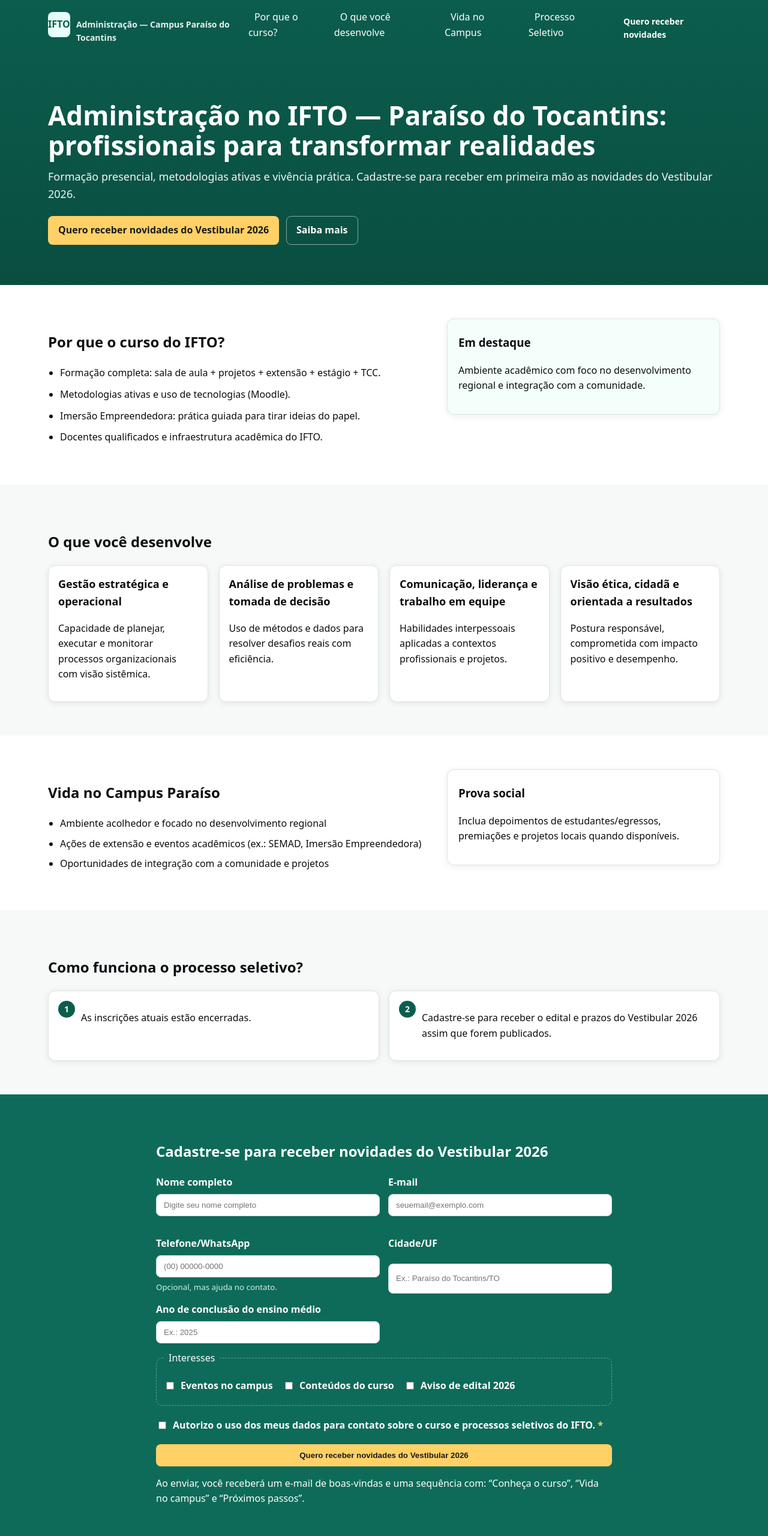
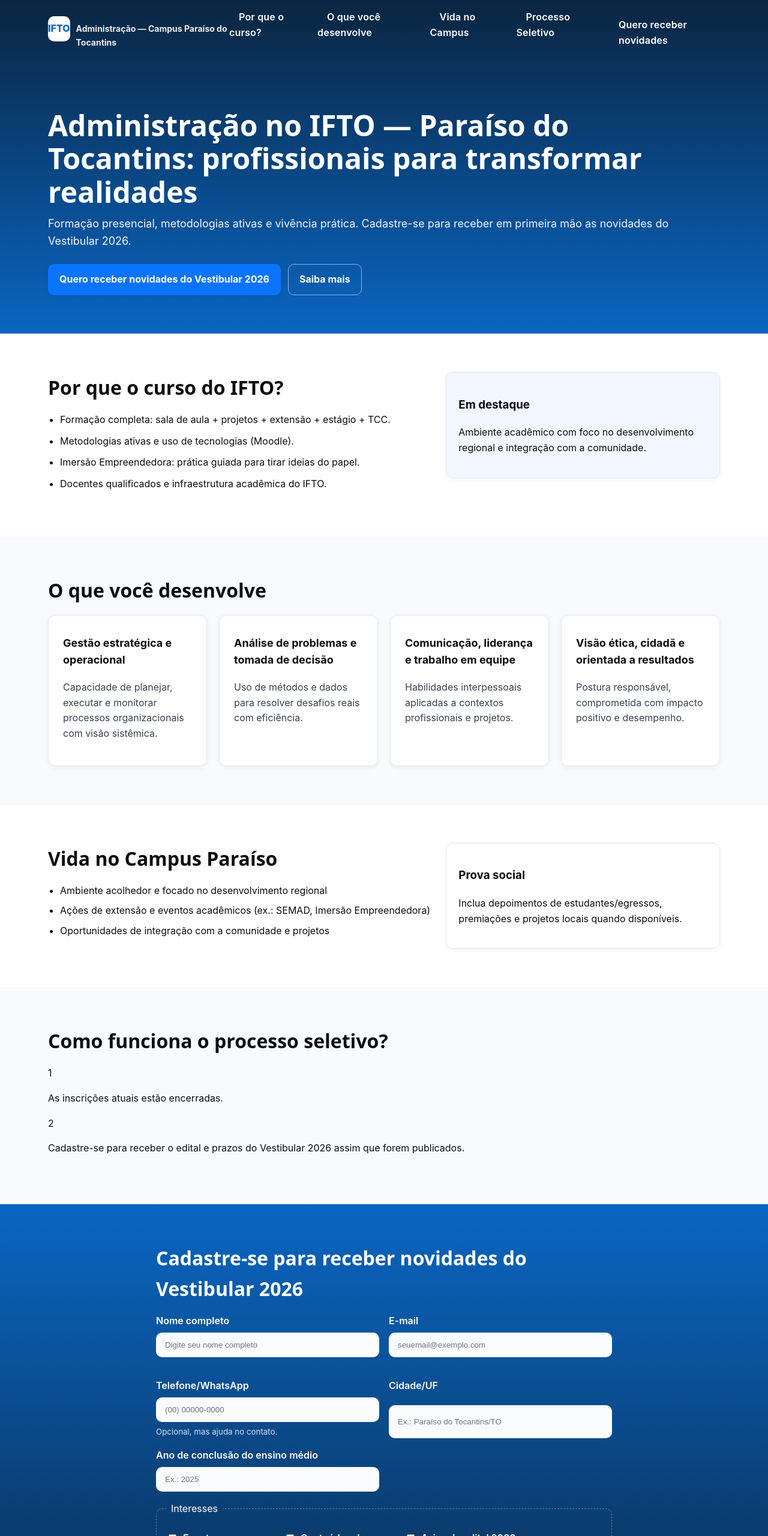
Before and after one commit to Gleydsonnoronham/interessados2026, a plain HTML site: page index.html in a window 1280 px wide. Shown: the top 2560 px of the page at 60% size. Drawn offline with Linux system fonts and the light colour scheme.

Commit message:
Update styles.css
Visual novo

```diff
--- a/styles.css
+++ b/styles.css
@@ -1,239 +1,385 @@
+/* ===========================
+   Design System (Tokens)
+=========================== */
 :root {
-  --bg: #ffffff;
-  --fg: #0a0d10;
-  --muted: #5c6370;
-  --brand: #0b5d4d;
-  --brand-contrast: #e6fff8;
-  --accent: #ffd166;
-  --surface: #f6f9f8;
-  --border: #dbe5e0;
-  --error: #c0392b;
-  --focus: #2d9cdb;
-  --shadow: 0 2px 12px rgba(0,0,0,0.08);
+  /* Paleta Impacto: azul, branco, preto */
+  --brand-600: #0B74FF;
+  --brand-700: #0A66C2;
+  --brand-800: #0A2540;
+  --accent-400: #06B6D4;
+
+  --ink-900: #0B0D11;
+  --ink-800: #1F2937;
+  --ink-700: #374151;
+  --ink-600: #4B5563;
+
+  --surface-0: #FFFFFF;
+  --surface-50: #F8FAFC;
+  --surface-100: #F1F5F9;
+
+  --border: #E5E7EB;
+  --focus-ring: rgba(11, 116, 255, 0.28);
+  --error: #DC2626;
+
+  --radius-lg: 12px;
+  --radius-md: 10px;
+  --radius-sm: 8px;
+
+  --shadow-sm: 0 2px 8px rgba(10,37,64,.06);
+  --shadow-md: 0 8px 24px rgba(10,37,64,.08);
+
+  /* Tipografia */
+  --ff-title: "Manrope", system-ui, -apple-system, Segoe UI, Roboto, Arial, sans-serif;
+  --ff-body: "Inter", system-ui, -apple-system, Segoe UI, Roboto, Arial, sans-serif;
+
+  /* Layout */
+  --container: min(1120px, 92vw);
+  --space-2: 8px;
+  --space-3: 12px;
+  --space-4: 16px;
+  --space-5: 20px;
+  --space-6: 24px;
+  --space-8: 32px;
+  --space-10: 40px;
+  --space-12: 48px;
+  --space-16: 64px;
 }
 
+/* ===========================
+   Base
+=========================== */
 * { box-sizing: border-box; }
 html { scroll-behavior: smooth; }
 body {
   margin: 0;
-  font-family: system-ui, -apple-system, Segoe UI, Roboto, Ubuntu, Cantarell, "Helvetica Neue", Arial, "Noto Sans", "Liberation Sans", sans-serif;
-  color: var(--fg);
-  background: var(--bg);
+  color: var(--ink-900);
+  background: var(--surface-0);
+  font-family: var(--ff-body);
+  font-size: 16px;
   line-height: 1.6;
   text-rendering: optimizeLegibility;
 }
 
-.container {
-  width: min(1120px, 92vw);
-  margin: 0 auto;
-}
-
+.container { width: var(--container); margin: 0 auto; }
 .narrow { width: min(760px, 92vw); }
+.section { padding: var(--space-16) 0; }
+.section.alt { background: var(--surface-50); }
+.section.slim { padding: var(--space-8) 0; }
 
 .skip-link {
-  position: absolute;
-  left: -9999px;
-  top: 0;
-  background: var(--brand);
+  position: absolute; left: -9999px; top: 0;
+  background: var(--brand-700); color: #fff; padding: var(--space-2) var(--space-3);
+  z-index: 1000; border-radius: var(--radius-sm);
+}
+.skip-link:focus { left: var(--space-2); }
+
+/* ===========================
+   Header e Navegação
+=========================== */
+.site-header {
   color: #fff;
-  padding: 8px 12px;
-  z-index: 999;
-}
-.skip-link:focus { left: 8px; }
-
-.site-header {
-  background: linear-gradient(180deg, var(--brand) 0%, #0a4e40 100%);
-  color: #fff;
+  background: linear-gradient(180deg, var(--brand-800) 0%, var(--brand-700) 100%);
+  position: relative;
+  overflow: clip;
 }
 
 .header-wrap {
   display: flex; align-items: center; justify-content: space-between;
-  padding: 16px 0;
+  padding: var(--space-4) 0;
 }
 
-.brand {
-  display: flex; align-items: baseline; gap: 10px; font-weight: 700;
-}
+.brand { display: flex; align-items: baseline; gap: 10px; font-weight: 700; }
 .brand-mark {
   display: inline-grid; place-items: center;
-  width: 42px; height: 42px; border-radius: 8px;
-  background: var(--brand-contrast); color: var(--brand);
+  width: 42px; height: 42px; border-radius: 10px;
+  background: #ffffff; color: var(--brand-700);
   font-weight: 800;
 }
-.brand-text { font-size: 14px; opacity: 0.9; }
+.brand-text { font-size: 14px; opacity: 0.92; }
 
 .site-nav .nav-list {
-  display: flex; gap: 16px; list-style: none; padding: 0; margin: 0;
+  display: flex; gap: var(--space-4); list-style: none; padding: 0; margin: 0;
 }
 .site-nav a {
-  color: #fff; text-decoration: none; padding: 8px 10px; border-radius: 6px;
+  color: #fff; text-decoration: none; padding: var(--space-3) var(--space-4); border-radius: var(--radius-sm);
+  font-weight: 600; letter-spacing: .2px;
 }
-.site-nav a:hover, .site-nav a:focus-visible {
-  background: rgba(255,255,255,0.1);
-  outline: none;
-}
+.site-nav a:hover, .site-nav a:focus-visible { background: rgba(255,255,255,.12); outline: none; }
 
 .nav-toggle {
   border: 1px solid rgba(255,255,255,0.4);
-  background: transparent; color: #fff; padding: 8px 10px;
-  border-radius: 6px; display: none; align-items: center; gap: 8px;
+  background: transparent; color: #fff; padding: var(--space-3) var(--space-4);
+  border-radius: var(--radius-sm); display: none; align-items: center; gap: 8px;
 }
-.nav-toggle-bar {
-  display: block; width: 18px; height: 2px; background: #fff; margin: 3px 0;
-}
+.nav-toggle-bar { display: block; width: 18px; height: 2px; background: #fff; margin: 3px 0; }
 .nav-toggle-text { font-size: 14px; }
 
+/* Backdrop p/ menu mobile */
+.backdrop {
+  position: fixed; inset: 0; background: rgba(0,0,0,.35);
+  opacity: 0; pointer-events: none; transition: opacity .2s ease;
+}
+.backdrop.show { opacity: 1; pointer-events: auto; }
+
+/* ===========================
+   Hero
+=========================== */
 .hero {
-  padding: 48px 0 56px;
+  position: relative;
+  padding: var(--space-12) 0 var(--space-16);
 }
-.hero-content {
-  padding: 24px 0 12px;
+.hero-bg {
+  position: absolute; inset: 0; z-index: 0;
+  background:
+    radial-gradient(180px 180px at 15% 20%, rgba(11,116,255,.25) 0%, transparent 70%),
+    radial-gradient(240px 240px at 85% 10%, rgba(6,182,212,.20) 0%, transparent 70%),
+    linear-gradient(180deg, rgba(10,37,64,.25), rgba(10,37,64,.25));
+}
+.hero-content { position: relative; z-index: 1; padding-top: var(--space-6); }
+.kicker {
+  color: #DCEBFF; text-transform: uppercase; letter-spacing: .12em; font-weight: 700; font-size: 12px;
+  margin: 0 0 var(--space-2);
 }
 .hero h1 {
-  margin: 0 0 12px; font-size: clamp(28px, 4.2vw, 44px); line-height: 1.15;
+  margin: 0 0 var(--space-3);
+  font-family: var(--ff-title);
+  font-size: clamp(32px, 5vw, 48px);
+  line-height: 1.15;
+  color: #fff;
 }
 .subtitle {
-  font-size: clamp(16px, 2.6vw, 18px); opacity: 0.95; margin: 0 0 22px;
+  color: #F3F7FF; font-size: clamp(16px, 2.6vw, 18px);
+  margin: 0 0 var(--space-6);
 }
-.hero-ctas { display: flex; gap: 12px; flex-wrap: wrap; }
+.hero-ctas { display: flex; gap: var(--space-3); flex-wrap: wrap; }
 
+/* ===========================
+   Botões
+=========================== */
 .btn {
   display: inline-block;
-  padding: 10px 16px;
-  border-radius: 8px;
+  padding: 12px 18px;
+  border-radius: var(--radius-md);
   text-decoration: none;
   font-weight: 700;
   border: 1px solid transparent;
-  transition: transform .04s ease, background .2s ease, color .2s ease;
+  transition: transform .05s ease, background .2s ease, color .2s ease, box-shadow .2s ease;
   will-change: transform;
 }
 .btn:hover { transform: translateY(-1px); }
 .btn:active { transform: translateY(0); }
-.btn-primary { background: var(--accent); color: #1a1a1a; }
-.btn-primary:hover { filter: brightness(0.95); }
-.btn-ghost { background: transparent; color: #fff; border-color: rgba(255,255,255,0.5); }
-.btn-small { padding: 8px 12px; font-size: 14px; }
+.btn:focus-visible { outline: none; box-shadow: 0 0 0 3px var(--focus-ring); }
 
-.section { padding: 56px 0; }
-.section.alt { background: var(--surface); }
-.section.emphasis {
-  background: #0e6b59; color: #fff; position: relative;
+.btn-primary { background: var(--brand-600); color: #fff; box-shadow: var(--shadow-sm); }
+.btn-primary:hover { filter: brightness(.96); }
+.btn-secondary { background: #ffffff; color: var(--ink-900); border-color: rgba(255,255,255,.0); }
+.btn-secondary:hover { background: #F2F6FF; }
+.btn-ghost { background: transparent; color: #fff; border-color: rgba(255,255,255,0.55); }
+
+/* ===========================
+   Seções e Cards
+=========================== */
+.section-head .micro {
+  display: inline-block;
+  color: var(--brand-700);
+  font-weight: 700;
+  letter-spacing: .06em;
+  text-transform: uppercase;
+  font-size: 12px;
+  margin-bottom: var(--space-2);
 }
-.section.emphasis h2, .section.emphasis label, .section.emphasis legend { color: #fff; }
+.section h2 {
+  font-family: var(--ff-title);
+  font-size: clamp(24px, 3.2vw, 32px);
+  margin: 0 0 var(--space-4);
+  color: var(--ink-900);
+}
+.section.alt h2 { color: var(--ink-900); }
 
 .grid-two {
-  display: grid; grid-template-columns: 1.4fr 1fr; gap: 28px; align-items: start;
+  display: grid; grid-template-columns: 1.4fr 1fr; gap: var(--space-6); align-items: start;
 }
-@media (max-width: 900px) {
-  .grid-two { grid-template-columns: 1fr; }
-  .site-nav .nav-list { display: none; }
-  .nav-toggle { display: inline-flex; }
-}
+@media (max-width: 900px) { .grid-two { grid-template-columns: 1fr; } }
 
 .card {
   background: #fff;
   border: 1px solid var(--border);
-  border-radius: 12px;
-  box-shadow: var(--shadow);
-  padding: 18px;
+  border-radius: var(--radius-lg);
+  box-shadow: var(--shadow-sm);
+  padding: var(--space-5);
 }
-.note { background: #f4fffb; }
+.note { background: #F2F7FF; border-color: #E0E8F9; }
 
-.checklist, .bullets {
-  padding-left: 20px; margin: 0;
-}
+.checklist, .bullets { padding-left: 20px; margin: 0; }
 .checklist li { margin: 10px 0; }
 .bullets li { margin: 8px 0; }
 
 .features {
-  display: grid; grid-template-columns: repeat(4, 1fr); gap: 18px;
+  display: grid; grid-template-columns: repeat(4, 1fr); gap: var(--space-5);
 }
 @media (max-width: 1000px) { .features { grid-template-columns: repeat(2, 1fr); } }
 @media (max-width: 560px)  { .features { grid-template-columns: 1fr; } }
+
 .feature {
-  background: #fff; border: 1px solid var(--border); border-radius: 12px; padding: 16px;
-  box-shadow: var(--shadow);
+  background: #fff;
+  border: 1px solid var(--border);
+  border-radius: var(--radius-lg);
+  padding: var(--space-6);
+  box-shadow: var(--shadow-sm);
+  transition: border-color .2s ease, box-shadow .2s ease, transform .05s ease;
 }
-.feature h3 { margin-top: 0; font-size: 18px; }
-
-.process-grid {
-  display: grid; grid-template-columns: repeat(2, 1fr); gap: 16px;
-}
-@media (max-width: 720px) { .process-grid { grid-template-columns: 1fr; } }
-.process-step {
-  background: #fff; border: 1px solid var(--border); border-radius: 12px; padding: 16px; box-shadow: var(--shadow);
-  position: relative; padding-left: 54px; min-height: 64px;
-}
-.step-number {
-  position: absolute; left: 16px; top: 16px; width: 28px; height: 28px;
-  background: var(--brand); color: #fff; border-radius: 50%;
-  display: grid; place-items: center; font-weight: 800; font-size: 14px;
+.feature:hover { border-color: #C7D7FE; box-shadow: var(--shadow-md); transform: translateY(-1px); }
+.feature h3 { margin-top: var(--space-2); font-size: 18px; color: var(--ink-900); }
+.feature p { color: var(--ink-700); }
+.feature-icon {
+  width: 40px; height: 40px; border-radius: 10px;
+  background: linear-gradient(135deg, var(--brand-600), var(--brand-700));
+  box-shadow: 0 6px 20px rgba(11,116,255,.25);
 }
 
-form { margin-top: 12px; }
+/* Trustbar */
+.trustbar-wrap {
+  display: flex; align-items: center; justify-content: space-between; gap: var(--space-4);
+}
+.trust-hint { color: var(--ink-700); font-weight: 600; }
+.trust-dots {
+  width: 100%; height: 2px;
+  background-image: radial-gradient(circle at 1px 1px, rgba(10,37,64,.35) 1px, transparent 1px);
+  background-size: 10px 2px;
+}
+
+/* Card com “imagem” */
+.card-media .media-placeholder {
+  width: 100%; height: 180px; border-radius: var(--radius-md);
+  background:
+    linear-gradient(rgba(10,37,64,.35), rgba(10,37,64,.35)),
+    radial-gradient(220px 180px at 70% 20%, rgba(11,116,255,.35), transparent 70%),
+    linear-gradient(135deg, #cfd8e3, #e2e8f0);
+}
+.media-caption { color: var(--ink-700); font-size: 14px; margin: var(--space-3) 0 0; }
+
+/* ===========================
+   Timeline (Processo seletivo)
+=========================== */
+.timeline {
+  list-style: none; padding: 0; margin: var(--space-6) 0 0;
+  border-left: 2px solid #D7E3FF;
+}
+.timeline-item {
+  position: relative; margin: 0 0 var(--space-6) var(--space-6);
+}
+.timeline-item .dot {
+  position: absolute; left: -11px; top: 2px; width: 14px; height: 14px;
+  background: var(--brand-600); border-radius: 50%; box-shadow: 0 0 0 3px rgba(11,116,255,.18);
+}
+.timeline-item p { margin: 0; }
+
+/* ===========================
+   Formulário
+=========================== */
+.section.emphasis {
+  background: linear-gradient(180deg, var(--brand-700), var(--brand-800));
+  color: #fff;
+  position: relative;
+}
+.section.emphasis h2, .section.emphasis label, .section.emphasis legend { color: #fff; }
+
+form { margin-top: var(--space-4); }
 .form-grid {
-  display: grid; grid-template-columns: repeat(2, 1fr); gap: 14px;
+  display: grid; grid-template-columns: repeat(2, 1fr); gap: var(--space-4);
 }
 @media (max-width: 720px) { .form-grid { grid-template-columns: 1fr; } }
 
 .form-control { display: grid; gap: 6px; }
-label { font-weight: 700; color: #142; }
-.required input[required] + span::after {
-  content: " *"; color: var(--accent); font-weight: 800;
+label { font-weight: 600; color: #EAF1FF; }
+
+.required input[required] + span::after { content: " *"; color: #FFFB; font-weight: 800; }
+
+input, select, textarea {
+  padding: 12px 14px; border-radius: var(--radius-md);
+  border: 1px solid rgba(255,255,255,.35);
+  outline: none; background: rgba(255,255,255,.98); color: var(--ink-900);
+}
+input::placeholder { color: #6B7280; }
+input:focus, select:focus, textarea:focus {
+  border-color: var(--brand-600);
+  box-shadow: 0 0 0 3px var(--focus-ring);
 }
 
-input, select, textarea {
-  padding: 10px 12px; border-radius: 8px; border: 1px solid #cdd8d3;
-  outline: none; background: #fff; color: var(--fg);
-}
-input:focus, select:focus, textarea:focus {
-  border-color: var(--focus);
-  box-shadow: 0 0 0 3px rgba(45,156,219,0.2);
-}
-
-.hint { color: #e8fff7; opacity: 0.9; }
-.error { color: #ffe0e0; min-height: 1em; }
+.hint { color: #EAF1FF; opacity: 0.9; }
+.error { color: #FFE4E4; min-height: 1em; }
 .section:not(.emphasis) .error { color: var(--error); }
 
 .form-fieldset {
   border: 1px dashed rgba(255,255,255,0.35);
-  padding: 12px; border-radius: 10px; margin: 12px 0;
+  padding: var(--space-4); border-radius: var(--radius-md); margin: var(--space-4) 0;
 }
-.section:not(.emphasis) .form-fieldset { border-color: #cdd8d3; }
-.form-fieldset legend { padding: 0 8px; }
+.section:not(.emphasis) .form-fieldset { border-color: var(--border); }
+.form-fieldset legend { padding: 0 var(--space-2); }
 
 .check { display: inline-flex; gap: 8px; align-items: center; margin: 8px 12px 8px 0; }
 
 .hp-field { position: absolute; left: -9999px; width: 1px; height: 1px; overflow: hidden; }
 
-.form-actions { display: grid; gap: 8px; margin-top: 10px; }
+.form-actions { display: grid; gap: var(--space-3); margin-top: var(--space-3); }
 .form-feedback { margin: 6px 0 0; font-weight: 700; }
 
-.faq-item { background: #fff; border: 1px solid var(--border); border-radius: 10px; padding: 12px 16px; margin: 10px 0; box-shadow: var(--shadow); }
-.faq-item > summary { cursor: pointer; font-weight: 700; }
-.faq-item[open] { border-color: var(--brand); }
+/* ===========================
+   FAQ
+=========================== */
+.faq-item {
+  background: #fff; border: 1px solid var(--border); border-radius: var(--radius-md);
+  padding: var(--space-4) var(--space-5); margin: var(--space-3) 0; box-shadow: var(--shadow-sm);
+}
+.faq-item > summary {
+  cursor: pointer; font-weight: 700; display: flex; align-items: center; gap: var(--space-3);
+  list-style: none; user-select: none;
+}
+.faq-item > summary::-webkit-details-marker { display: none; }
+.faq-item > summary::after {
+  content: "+"; margin-left: auto; font-weight: 800; color: var(--brand-700); transition: transform .2s ease;
+}
+.faq-item[open] > summary::after { content: "−"; transform: rotate(180deg); }
+.faq-body { margin-top: var(--space-3); color: var(--ink-700); }
 
-.site-footer { background: #0a0f0d; color: #e8f1ee; }
-.footer-grid { display: grid; grid-template-columns: 2fr 1fr; gap: 18px; padding: 28px 0; }
+/* ===========================
+   Footer
+=========================== */
+.site-footer { background: #0B0D11; color: #E5E7EB; }
+.footer-grid { display: grid; grid-template-columns: 2fr 1fr; gap: var(--space-6); padding: var(--space-8) 0; }
 .footer-links { list-style: none; padding: 0; margin: 0; }
 .footer-links li { margin: 6px 0; }
-.footer-base { border-top: 1px solid #1f2a26; padding: 12px 0 28px; font-size: 14px; opacity: 0.9; }
+.footer-base { border-top: 1px solid #1f2a26; padding: var(--space-4) 0 var(--space-8); font-size: 14px; opacity: 0.9; }
 
-/* Navegação responsiva */
+/* ===========================
+   Navegação responsiva
+=========================== */
 @media (max-width: 900px) {
+  .site-nav .nav-list { display: none; }
+  .nav-toggle { display: inline-flex; }
+
   .site-nav .nav-list {
-    position: absolute; right: 4vw; top: 68px;
-    background: #0b5d4d; border: 1px solid rgba(255,255,255,0.2);
-    border-radius: 12px; padding: 10px; width: min(320px, 90vw);
-    display: none; flex-direction: column; gap: 8px;
-    box-shadow: var(--shadow);
+    position: fixed; right: 4vw; top: 72px;
+    background: var(--brand-800); border: 1px solid rgba(255,255,255,0.2);
+    border-radius: var(--radius-lg); padding: var(--space-4); width: min(320px, 90vw);
+    display: none; flex-direction: column; gap: var(--space-2);
+    box-shadow: var(--shadow-md); z-index: 1001;
   }
   .site-nav .nav-list.open { display: flex; }
-  .site-nav .nav-list a { padding: 10px 12px; }
+  .site-nav .nav-list a { padding: var(--space-3) var(--space-4); }
 }
 
-/* Acessibilidade: estados de erro */
-input[aria-invalid="true"] { border-color: var(--error); box-shadow: 0 0 0 3px rgba(192,57,43,0.15); }
+/* ===========================
+   Acessibilidade: estados
+=========================== */
+input[aria-invalid="true"] {
+  border-color: var(--error);
+  box-shadow: 0 0 0 3px rgba(220,38,38,.15);
+}
 
-/* Utilidades */
-.grid-two .card h3 { margin-top: 6px; }
+/* ===========================
+   Preferências do usuário
+=========================== */
+@media (prefers-reduced-motion: reduce) {
+  * { animation: none !important; transition: none !important; }
+}
```
